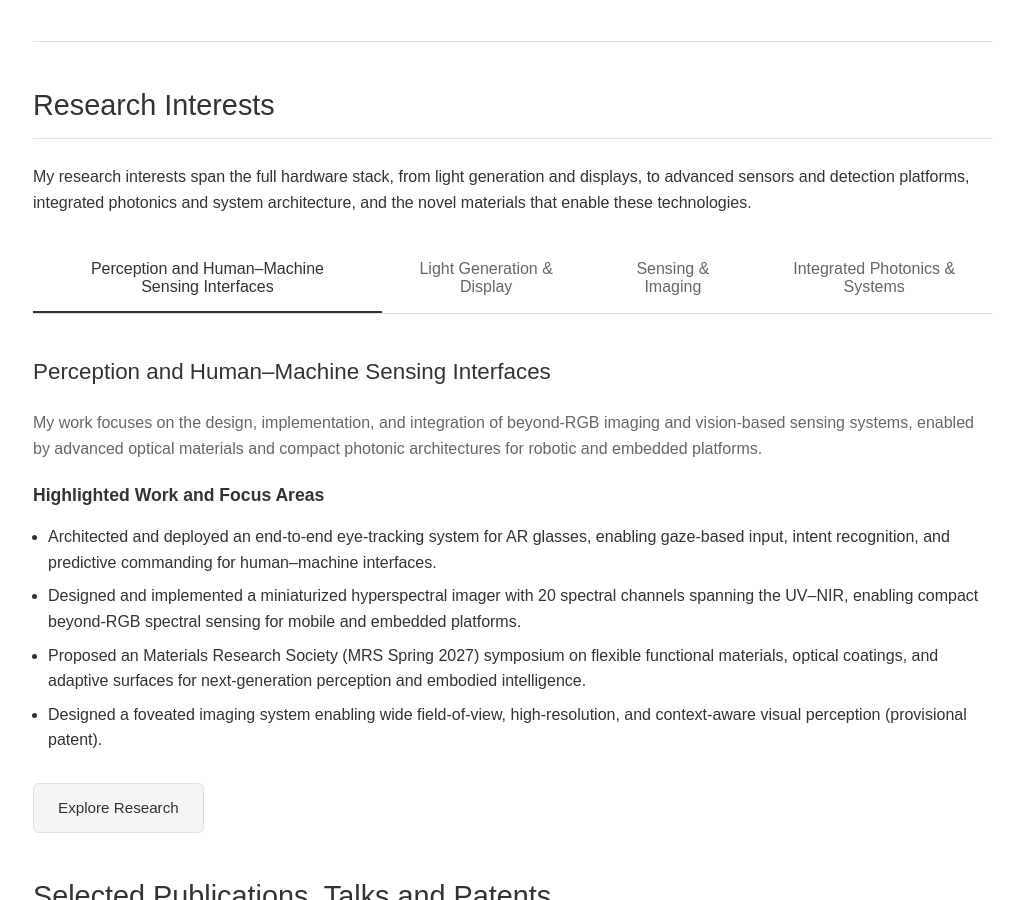
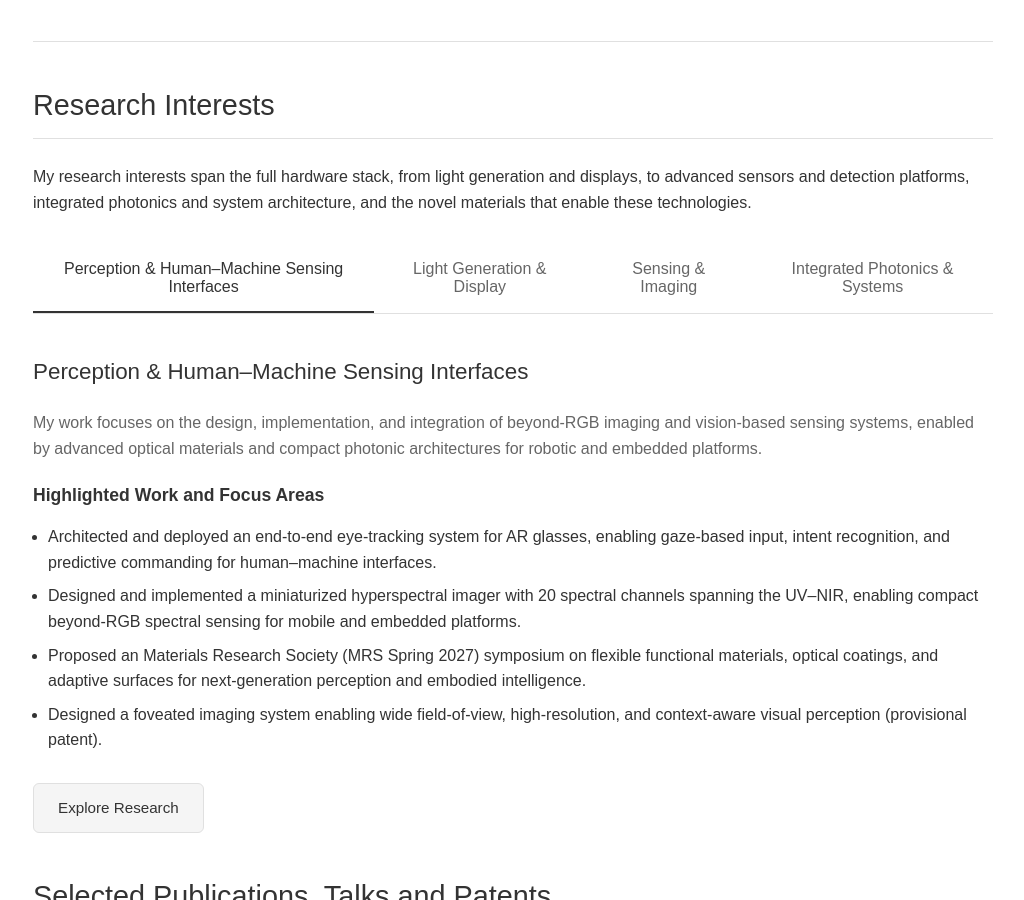
Before and after one commit to shermin-ara/SherminArab.github.io, a Jekyll site: the page built from index.md, in a window 1280 px wide and 900 px high, scrolled down 660 px. Shown: the whole window, without its empty margins (127-1151 px from the left). Built offline with Jekyll 4.4.1, drawn with Linux system fonts in a browser that asks for light colours.

Commit message:
Update index.md

```diff
--- a/index.md
+++ b/index.md
@@ -50,7 +50,7 @@ title: Shermin Arab
 
     <div class="research-tabs">
         <div class="tabs-header">
-            <button class="tab-button" onclick="showTab('materials')">Perception and Human–Machine Sensing Interfaces
+            <button class="tab-button" onclick="showTab('materials')">Perception & Human–Machine Sensing Interfaces
             </button><button class="tab-button" onclick="showTab('lightgeneration')">Light Generation & Display</button>
             <button class="tab-button" onclick="showTab('sensing-imaging')">Sensing & Imaging</button>
             <button class="tab-button" onclick="showTab('photonics')">Integrated Photonics & Systems</button>
@@ -59,7 +59,7 @@ title: Shermin Arab
 
         <div id="materials" class="tab-content">
         <div style="margin: 40px 0;">
-            <h3>Perception and Human–Machine Sensing Interfaces</h3>
+            <h3>Perception & Human–Machine Sensing Interfaces</h3>
             <p style="font-size: 1em; color: #666; margin-bottom: 15px;"> My work focuses on the design, implementation, and integration of beyond-RGB imaging and vision-based sensing systems, enabled by advanced optical materials and compact photonic architectures for robotic and embedded platforms.</p>
 
             <h4>Highlighted Work and Focus Areas</h4>
```
